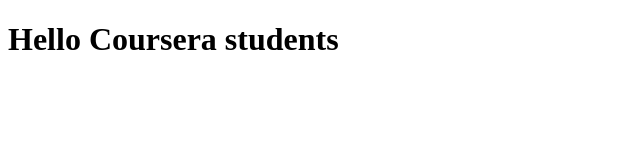
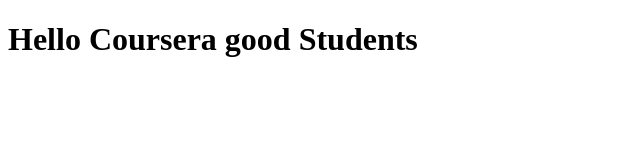
Before and after one commit to v1v1ana/coursera-test, a plain HTML site: page Index.html in a window 1280 px wide. Shown: the whole page, without its empty margins (0-640 px from the left). Drawn offline with Linux system fonts and the light colour scheme.

Commit message:
First web file.

```diff
--- a/Index.html
+++ b/Index.html
@@ -5,6 +5,6 @@
         <title>Hello coursera</title>
     </head>
     <body>
-        <h1>Hello Coursera students</h1>
+        <h1>Hello Coursera good Students</h1>
     </body>
 </html>
```
